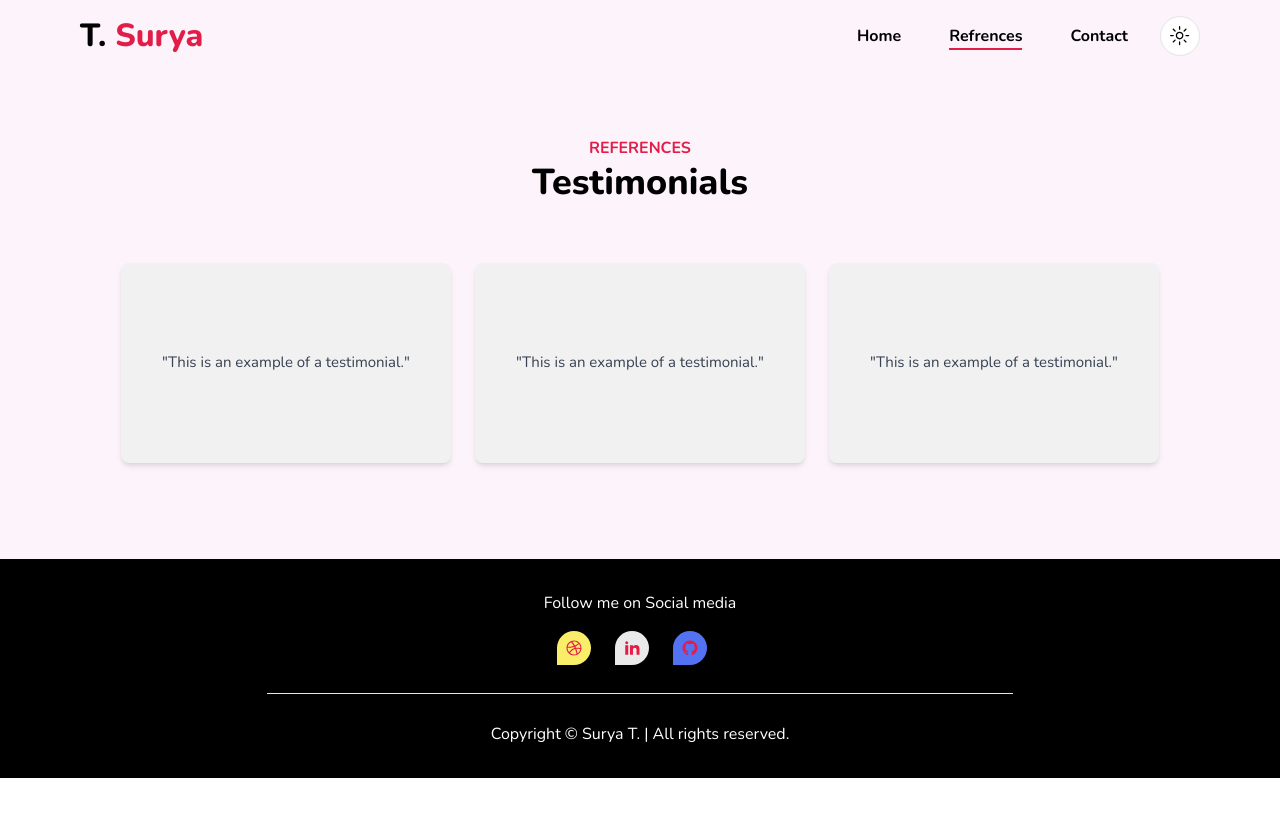
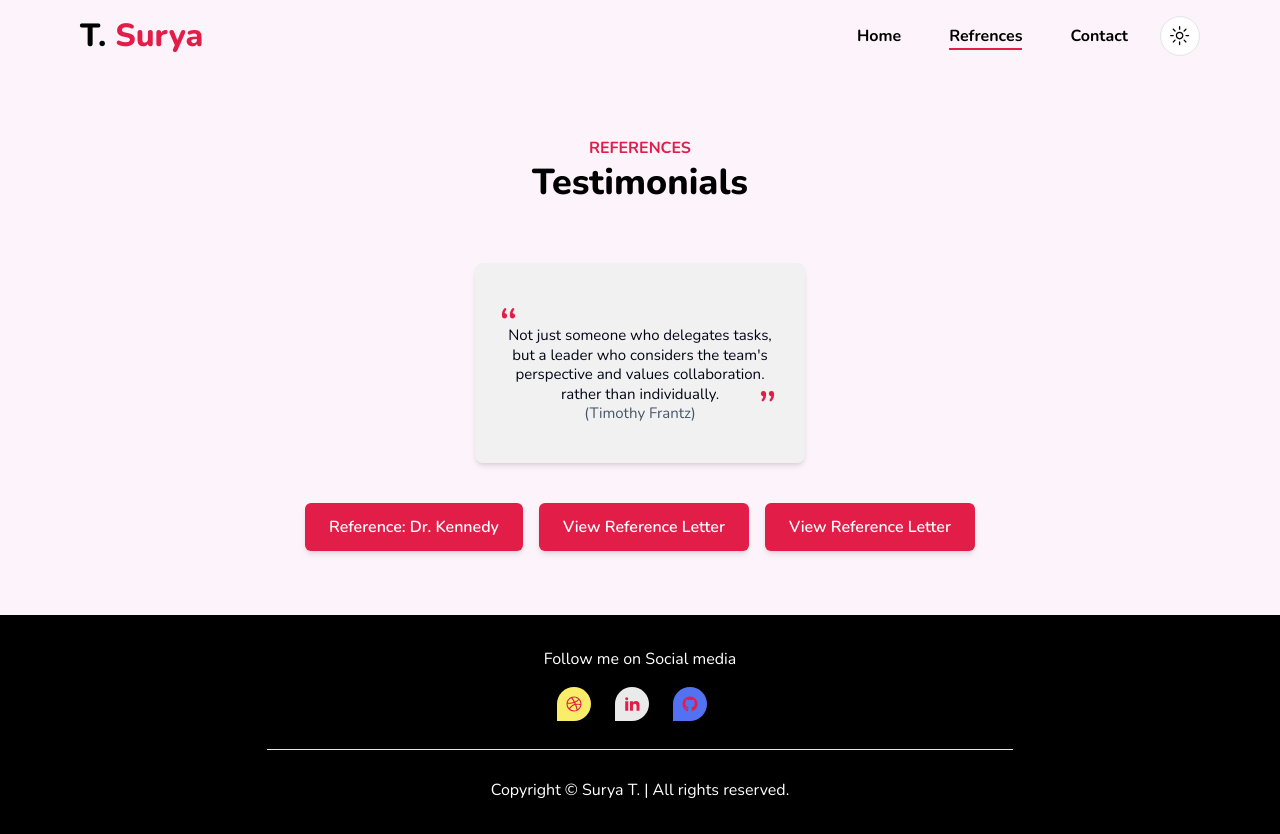
Before and after one commit to suryatimsina07/myportfolio, a Next.js app: page /portfolio in a window 1280 px wide. Before the commit the page ends 800 px from the top, so only its background shows below. Built offline with nearby package versions, Linux system fonts and the light colour scheme.

Commit message:
reffrences

```diff
--- a/app/portfolio/page.jsx
+++ b/app/portfolio/page.jsx
@@ -14,26 +14,51 @@ const page = () => {
 
       {/* Zoom Boxes */}
       <div className="flex flex-wrap justify-center gap-6 pt-10">
-        <div className="w-[330px] h-[200px] bg-white dark:bg-gray-800 shadow-md rounded-lg flex flexCenter text-center p-6 transform transition-transform duration-300 hover:scale-105" style={{ backgroundColor: '#f0f1f0' }}>
-        <p className="text-gray-700 dark:text-#fdf3fb">
-            "This is an example of a testimonial."
+        {/* Testimonial Card 1 */}
+        <div
+          className="w-[330px] h-[200px] bg-white dark:bg-gray-800 shadow-md rounded-lg flex flexCenter text-center p-6 transform transition-transform duration-300 hover:scale-105"
+          style={{ backgroundColor: '#f0f1f0' }}
+        >
+          <p className="text-gray-700 dark:text-#fdf3fb relative">
+            <span className="text-5xl absolute left--4 top-0 text-primary">“</span>
+            <span className="inline-block mt-6 text-slate-950">
+              Not just someone who delegates tasks, but a leader who considers the team's perspective and values collaboration.
+              rather than individually. <span className="text-5xl absolute right-1 bottom--11 text-primary">”</span>
+              <p className="text-slate-600">(Timothy Frantz)</p>
+            </span>
           </p>
         </div>
-        <div className="w-[330px] h-[200px] bg-white dark:bg-gray-800 shadow-md rounded-lg flex flexCenter text-center p-6 transform transition-transform duration-300 hover:scale-105" style={{ backgroundColor: '#f0f1f0' }}>
-        <p className="text-gray-700 dark:text-#fdf3fb">
-            "This is an example of a testimonial."
-          </p>
-        </div>
-        <div className="w-[330px] h-[200px] bg-white color-#194D33 shadow-md rounded-lg flex flexCenter text-center p-6 transform transition-transform duration-300 hover:scale-105"  style={{ backgroundColor: '#f0f1f0' }}>
-
-          <p className="text-gray-700 dark:text-#fdf3fb">
-            "This is an example of a testimonial."
-          </p>
-        </div>
-
       </div>
 
-      <div className="text-center mt-8"></div>
+      {/* Reference Letter Button */}
+      <div className=" flex justify-center gap-4 pt-10">
+        <a
+          href="/jkennedy.pdf" // Replace with the actual file name and path in your public folder
+          target="_blank" // Opens the file in a new tab
+          rel="noopener noreferrer" // Security best practices
+          className="px-6 py-3 bg-primary text-white font-semibold rounded-md shadow-md hover:bg-primary-dark transition-all"
+        >
+        Reference: Dr. Kennedy
+        </a>
+
+        <a
+          href="/jkennedy.pdf" // Replace with the actual file name and path in your public folder
+          target="_blank" // Opens the file in a new tab
+          rel="noopener noreferrer" // Security best practices
+          className="px-6 py-3 bg-primary text-white font-semibold rounded-md shadow-md hover:bg-primary-dark transition-all"
+        >
+          View Reference Letter
+        </a>
+
+        <a
+          href="/jkennedy.pdf" // Replace with the actual file name and path in your public folder
+          target="_blank" // Opens the file in a new tab
+          rel="noopener noreferrer" // Security best practices
+          className="px-6 py-3 bg-primary text-white font-semibold rounded-md shadow-md hover:bg-primary-dark transition-all"
+        >
+          View Reference Letter
+        </a>
+      </div>
     </section>
   );
 };
--- a/components/Hero.jsx
+++ b/components/Hero.jsx
@@ -25,14 +25,13 @@ const Hero = () => {
     <div className='flexCenter gap-24 flex-col xl:flex-row'>
       {/* Left Side of the hero section! */}
       <div className='flex flex-1 flex-col pt-12 xl:pt-32'>
-        <h1 className='h1 !font-extrabold'>
-          Hello, World
-        </h1>
-        <h2 className='h2 !font-bold'>My name is Surya Timsina</h2>
+        <h1 className='h1 !font-bold'> Surya Timsina</h1>
+        <h3>Driven by a deep sense of purpose, my mission is to work hard and make meaningful
+          contributions, not just in my field but for the well-being and happiness of my family.</h3>
         <p>
-          I am a full-time student at Lethbridge Polytechnic, currently pursuing a diploma in Computer Information Technology.
-          Passionate about innovation and driven by a deep sense of purpose, my mission is to work hard and make meaningful
-          contributions, not just in my field but for the well-being and happiness of my family.
+        I am a full-time student at Lethbridge Polytechnic, currently pursuing a diploma in
+        Computer Information Technology. Passionate about innovation, I am dedicated to developing
+        skills that will help me grow in my field and make a positive impact.
         </p>
 
         <div className='mt-6 flex gap-4'>
--- a/components/Portfolio.jsx
+++ b/components/Portfolio.jsx
@@ -39,8 +39,9 @@ const Portfolio = () => {
     className="h-[422px] sm:h-[477px] mt-10"
 >
     {WORKDATA.map((project, i) => (
-        <SwiperSlide key={i} className="flexCenter">
+     <SwiperSlide key={i} className="swiper-slide">
     <PortfolioCard
+        className="portfolio-card"
         url={project.url}
         github={project.github}
         live={project.live}
--- a/components/ui/PortfolioCard.jsx
+++ b/components/ui/PortfolioCard.jsx
@@ -7,27 +7,29 @@ import { FaEye } from 'react-icons/fa6'
 import { MdOutlineZoomOutMap } from 'react-icons/md'
 import { Badge } from './badge';
 
-
 const PortfolioCard = ({ url, title, category, des, github, live }) => {
     return (
-        <Card className="relative group rounded-xl overflow-hidden">
+        <Card
+            className="relative group rounded-xl overflow-hidden
+            w-[380px] h-[370px] flex flex-col justify-between"
+        >
             <CardHeader>
                 <div>
                     <Badge className='mb-3 capitalize'>
                         {category}
                     </Badge>
                 </div>
-                <div className="rounded-lg !inline-flex relative overflow-hidden">
+                <div className="relative rounded-lg overflow-hidden w-full h-[200px]">
                     <Image
                         src={url}
-                        alt=''
-                        height={299}
-                        width={444}
-                        className='rounded-lg'
+                        alt={title}
+                        layout="fill" /* Ensures the image fills the container */
+                        objectFit="cover" /* Ensures the image scales properly */
+                        className="rounded-lg"
                     />
-                    {/* overlay */}
+                    {/* Overlay */}
                     <div className="absolute top-0 left-0 inset-0 bg-[#fdf3fb] dark:bg-background opacity-0 group-hover:opacity-100 transition-all duration-200 rounded-lg overflow-hidden"></div>
-                    {/* icons */}
+                    {/* Icons */}
                     <div className="flexCenter gap-x-4 absolute top-1/2 left-1/2 -translate-x-1/2 -translate-y-1/2 opacity-0 scale-0 group-hover:scale-100 group-hover:opacity-100 transition-all duration-300">
                         <Link href={'/portfolio'} className="flexCenter gap-x-2 rounded-md px-1 ring-1 ring-primary text-primary"><MdOutlineZoomOutMap /></Link>
                         <Link href={github} className="flexCenter gap-x-2 rounded-md px-1 ring-1 ring-primary text-primary"><FaGithub /><p>Github</p></Link>
@@ -35,8 +37,8 @@ const PortfolioCard = ({ url, title, category, des, github, live }) => {
                     </div>
                 </div>
             </CardHeader>
-            {/* info */}
-            <CardContent>
+            {/* Info */}
+            <CardContent className="flex-grow flex flex-col justify-end">
                 <CardTitle className='mb-2'>{title}</CardTitle>
                 <CardDescription>{des}</CardDescription>
             </CardContent>
--- a/public/data.js
+++ b/public/data.js
@@ -16,32 +16,29 @@ export const LINKS = [
   },
 ];
 
-export const ACCORDION = [
-  {
-    question: "Who are you and what do you do?",
-    answer:'Null',
-  },
-  {
-    question: "What technologies are you proficient in?",
-    answer: "I'm proficient in C++, JavaScript, HTML, CSS, and various frameworks.",
-  },
-  {
-    question: "Can you describe your communication style?",
-    answer:
-      "I communicate clearly and openly, ensuring everyone is on the same page.",
-  },
-];
+
 
 export const EDUCATION = [
   {
-    title: "YonZon Barber & Beauty",
-    year: "Currently Working",
+    title: "Lethbridge Polytechnic",
+    year: "Anticipated – April 2025",
+    t: "Lethbridge Collegiate Institute (HIgh School)",
+    y: "2019",
   },
 ];
-export const EXPERINCE = [
+export const EXPRIENCE = [
   {
-    title: "Lethbridge Polytechnic",
-    year: "Anticipated – April 2025",
+    title: "YonZon Barber & Beauty (UI&Ux",
+    year: "Currently Working",
+    t:"McDonald's (Cashier)",
+    y:"2018-2020",
+    t1:"Whole-Leaf (Green House)",
+    y1:"2017-2018",
+    t3: "Quest Support Services",
+    y3: "2020-2023",
+    t4: "CareBridge Pharmacy (Pharmacy Assistent)",
+    y4: "Currently Working",
+
   },
 ];
 
@@ -65,6 +62,9 @@ export const SERVICES = [
       "I have a strong foundation in Data Structures and Algorithms. I excel at solving complex problems using efficient algorithms, leveraging concepts such as recursion, dynamic programming, graph theory, and sorting algorithms. My expertise enables me to optimize code and build scalable solutions for real-world challenges.",
   },
 ];
+
+
+
 
 
 // Work data
```
Also changed, not shown: components/About.jsx (+37 -19 lines), 2 other files (tests, documents, lock files or other folders). Lines whose indentation alone changed are shown as unchanged.
